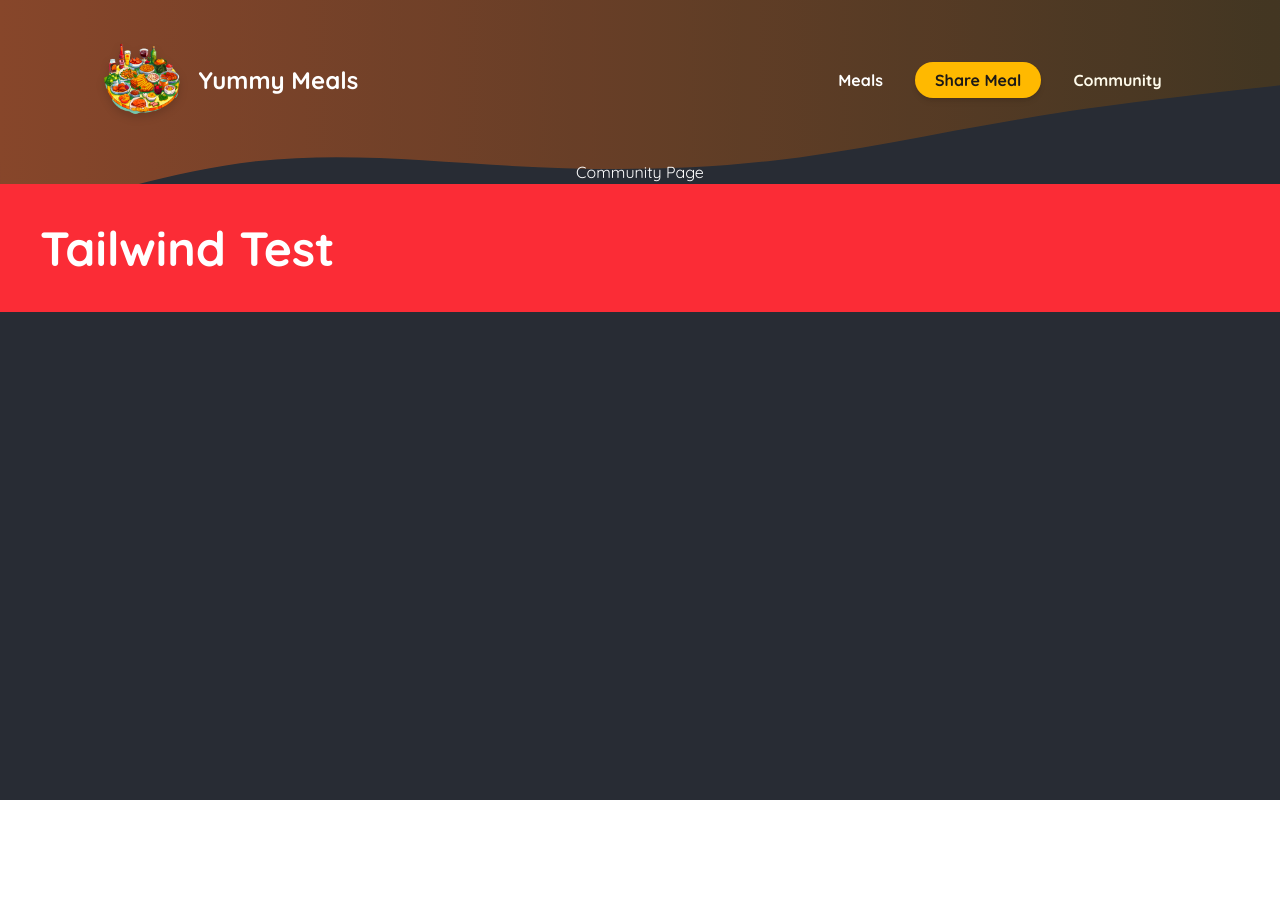
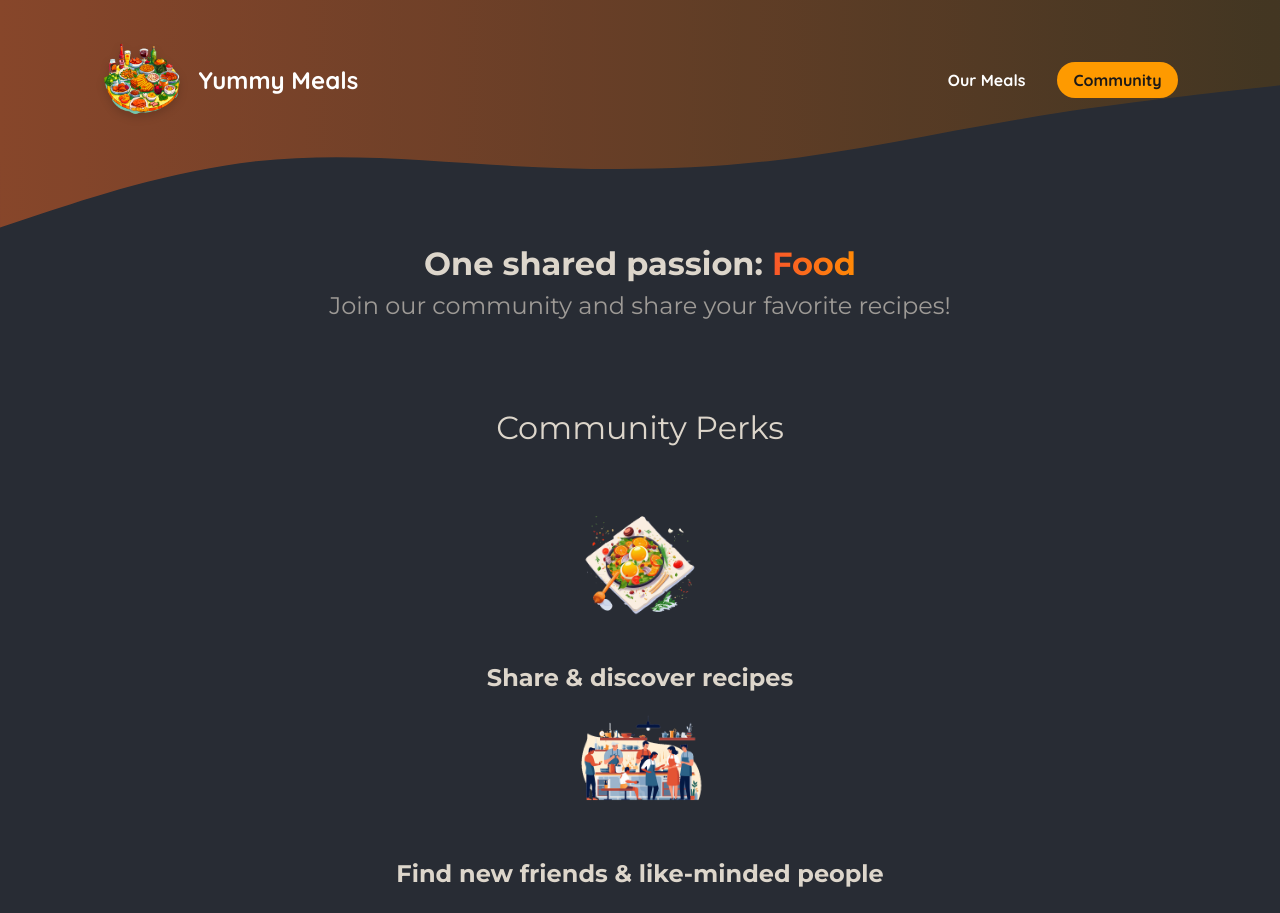
Before and after one commit to salmaassem-eng/Burger-Shop, a Next.js app: page /community in a window 1280 px wide. Shown: the top 913 px of the page. Before the commit the page ends 800 px from the top, so only its background shows below. Built offline with nearby package versions, Linux system fonts and the light colour scheme.

Commit message:
make v1 of community page

```diff
--- a/app/community/page.js
+++ b/app/community/page.js
@@ -1,12 +1,40 @@
+import Image from 'next/image';
+
+import mealIcon from '@/assets/icons/meal.png';
+import communityIcon from '@/assets/icons/community.png';
+import eventsIcon from '@/assets/icons/events.png';
+import classes from './page.module.css';
+
 export default function CommunityPage() {
   return (
-    <main>
-        <h1 style={{ color: 'white', textAlign: 'center' }}>
-            Community Page
+    <>
+      <header className={classes.header}>
+        <h1>
+          One shared passion: <span className={classes.highlight}>Food</span>
         </h1>
-        <div className="bg-red-500 text-white text-5xl font-bold p-10">
-      Tailwind Test
-    </div>
-    </main>
+        <p className="opacity-65">Join our community and share your favorite recipes!</p>
+      </header>
+      <main className={classes.main}>
+        <h2>Community Perks</h2>
+
+        <ul className={classes.perks}>
+          <li>
+            <Image src={mealIcon} alt="A delicious meal" />
+            <p>Share & discover recipes</p>
+          </li>
+          <li>
+            <Image src={communityIcon} alt="A crowd of people, cooking" />
+            <p>Find new friends & like-minded people</p>
+          </li>
+          <li>
+            <Image
+              src={eventsIcon}
+              alt="A crowd of people at a cooking event"
+            />
+            <p>Participate in exclusive events</p>
+          </li>
+        </ul>
+      </main>
+    </>
   );
 }
--- /dev/null
+++ b/app/community/page.module.css
@@ -0,0 +1,69 @@
+.header {
+  gap: 3rem;
+  margin: 5rem auto 5rem auto;
+  width: 90%;
+  max-width: 75rem;
+  color: #ddd6cb;
+  font-size: 2rem;
+  text-align: center;
+  font-weight: bold;
+}
+
+.header h1 {
+  font-family: 'Montserrat', sans-serif;
+}
+
+.header p {
+    font-family: 'Montserrat', sans-serif;
+    font-size: 1.5rem;
+    font-weight: normal;
+    color: #ddd6cb;
+}
+
+.highlight {
+  background: linear-gradient(90deg, #f9572a, #ff8a05);
+  background-clip: text;
+  -webkit-background-clip: text;
+  -webkit-text-fill-color: transparent;
+}
+
+.main {
+  width: 90%;
+  max-width: 40rem;
+  margin: 0 auto;
+  text-align: center;
+}
+
+.main h2 {
+  font-family: 'Montserrat', sans-serif;
+  font-size: 2rem;
+  margin-bottom: 3rem;
+  color: #ddd6cb;
+}
+
+.perks {
+  list-style: none;
+  margin: 3rem 0;
+  padding: 0;
+}
+
+.perks li {
+  display: flex;
+  flex-direction: column;
+  align-items: center;
+  gap: 2rem;
+}
+
+.perks img {
+  width: 8rem;
+  height: 8rem;
+  object-fit: contain;
+}
+
+.perks p {
+  font-family: 'Montserrat', sans-serif;
+  font-size: 1.5rem;
+  font-weight: bold;
+  margin: 0;
+  color: #ddd6cb;
+}
--- a/app/components/Header.js
+++ b/app/components/Header.js
@@ -1,5 +1,6 @@
 import Link from 'next/link';
 import logo from '@/assets/logo.png';
+import NavLink from './nav-link';
 
 export default function Header() {
     return (
@@ -15,28 +16,10 @@ export default function Header() {
             <nav>
                 <ul className="flex items-center gap-2 sm:gap-4">
                     <li>
-                        <Link
-                            href="/meals"
-                            className="rounded-full px-4 py-2 font-bold text-amber-50 text-white transition-colors hover:bg-amber-400 hover:text-stone-900 focus-visible:outline focus-visible:outline-2 focus-visible:outline-amber-300"
-                        >
-                            Meals
-                        </Link>
+                       <NavLink href="/meals">Our Meals</NavLink>
                     </li>
                     <li>
-                        <Link
-                            href="/meals/share"
-                            className="rounded-full bg-amber-400 px-5 py-2 font-bold text-stone-900 shadow-md transition-colors hover:bg-red-600 hover:text-amber-50 focus-visible:outline focus-visible:outline-2 focus-visible:outline-amber-300"
-                        >
-                            Share Meal
-                        </Link>
-                    </li>
-                    <li>
-                        <Link
-                            href="/community"
-                            className="rounded-full px-4 py-2 font-bold text-amber-50 transition-colors hover:bg-amber-400 hover:text-stone-900 focus-visible:outline focus-visible:outline-2 focus-visible:outline-amber-300"
-                        >
-                            Community
-                        </Link>
+                        <NavLink href="/community">Community</NavLink>
                     </li>
                 </ul>
             </nav>
--- /dev/null
+++ b/app/components/nav-link.js
@@ -0,0 +1,14 @@
+'use client';
+import Link from "next/link";
+import { usePathname } from "next/navigation";
+export default function NavLink({ href, children }) {
+    const path = usePathname();
+    return (
+        <Link
+            href={href}
+            className={path.startsWith(href) ? 'rounded-full px-4 py-2 font-bold bg-amber-500 text-stone-900 transition-all duration-200 hover:shadow-lg focus-visible:outline focus-visible:outline-2 focus-visible:outline-amber-300' : 'rounded-full px-4 py-2 font-bold text-amber-50 text-white transition-all duration-200 hover:text-amber-300 hover:shadow-lg focus-visible:outline focus-visible:outline-2 focus-visible:outline-amber-300'}
+        >
+            {children}
+        </Link>
+    )
+}
```
